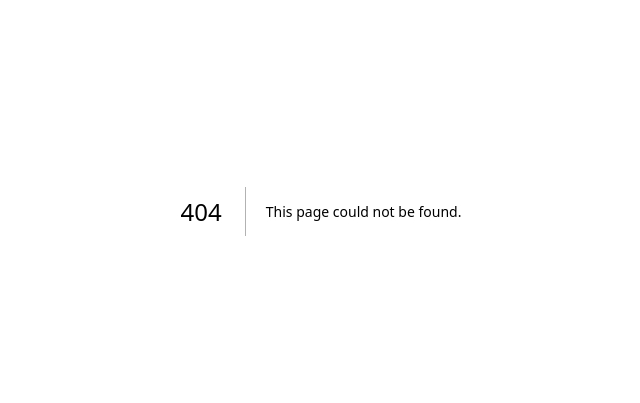
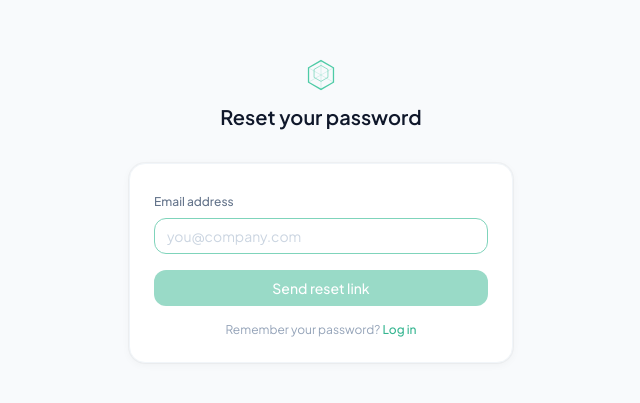
Before and after one commit to Mintlens/Mintlens, a Next.js app in the folder apps/web/: page /forgot-password in a window 1280 px wide. Before the commit this address had no page. Shown: the part 189-592 px from the top of the page, without its empty margins (319-959 px from the left). Built offline with nearby package versions, Linux system fonts and the light colour scheme; no server answers.

Commit message:
feat(web): add forgot-password and reset-password pages
- /forgot-password: email input, sends reset request, success message
- /reset-password?token=: new password form with confirmation
- "Forgot password?" link added to login page
- Middleware updated to allow new public auth routes

```diff
--- /dev/null
+++ b/apps/web/src/app/(auth)/forgot-password/page.tsx
@@ -0,0 +1,81 @@
+'use client'
+
+import { useState } from 'react'
+import Link from 'next/link'
+import { apiFetch } from '@/lib/api-client'
+import MintlensLogo from '@/components/layout/logo'
+
+export default function ForgotPasswordPage() {
+  const [email, setEmail]   = useState('')
+  const [sent, setSent]     = useState(false)
+  const [loading, setLoading] = useState(false)
+
+  async function handleSubmit(e: React.FormEvent) {
+    e.preventDefault()
+    setLoading(true)
+    try {
+      await apiFetch('/v1/auth/forgot-password', {
+        method: 'POST',
+        body: JSON.stringify({ email }),
+      })
+    } catch {
+      // Always show success to prevent email enumeration
+    }
+    setSent(true)
+    setLoading(false)
+  }
+
+  return (
+    <div className="flex min-h-screen items-center justify-center bg-slate-50 px-4">
+      <div className="w-full max-w-sm animate-fade-in">
+        <div className="mb-8 flex flex-col items-center gap-3">
+          <MintlensLogo className="h-8 w-8" />
+          <h1 className="text-xl font-semibold text-slate-900">Reset your password</h1>
+        </div>
+
+        {sent ? (
+          <div className="rounded-2xl border border-slate-100 bg-white p-6 text-center shadow-card">
+            <p className="text-sm text-slate-700">
+              If an account exists with <strong>{email}</strong>, we've sent a reset link.
+            </p>
+            <p className="mt-3 text-xs text-slate-400">Check your inbox and spam folder.</p>
+            <Link
+              href="/login"
+              className="mt-6 inline-block text-sm font-medium text-mint-500 hover:underline"
+            >
+              Back to login
+            </Link>
+          </div>
+        ) : (
+          <form onSubmit={handleSubmit} className="space-y-4 rounded-2xl border border-slate-100 bg-white p-6 shadow-card">
+            <div className="space-y-1.5">
+              <label className="text-xs font-medium text-slate-500">Email address</label>
+              <input
+                type="email"
+                value={email}
+                onChange={(e) => setEmail(e.target.value)}
+                required
+                autoFocus
+                placeholder="you@company.com"
+                className="h-9 w-full rounded-xl border border-slate-100 bg-slate-50 px-3 text-sm text-slate-700 placeholder:text-slate-300 outline-none transition-colors focus:border-mint-300 focus:bg-white"
+              />
+            </div>
+            <button
+              type="submit"
+              disabled={loading || !email.trim()}
+              className="h-9 w-full rounded-xl bg-mint-500 text-sm font-medium text-white transition-all hover:bg-mint-600 disabled:opacity-50"
+            >
+              {loading ? 'Sending...' : 'Send reset link'}
+            </button>
+            <p className="text-center text-xs text-slate-400">
+              Remember your password?{' '}
+              <Link href="/login" className="font-medium text-mint-500 hover:underline">
+                Log in
+              </Link>
+            </p>
+          </form>
+        )}
+      </div>
+    </div>
+  )
+}
--- a/apps/web/src/app/(auth)/login/page.tsx
+++ b/apps/web/src/app/(auth)/login/page.tsx
@@ -79,6 +79,12 @@ export default function LoginPage() {
             <Button type="submit" className="w-full" variant="primary" disabled={loading}>
               {loading ? 'Signing in…' : 'Sign in'}
             </Button>
+
+            <div className="text-right">
+              <Link href="/forgot-password" className="text-xs text-slate-400 hover:text-mint-500 transition-colors">
+                Forgot password?
+              </Link>
+            </div>
           </form>
         </div>
 
--- /dev/null
+++ b/apps/web/src/app/(auth)/reset-password/page.tsx
@@ -0,0 +1,115 @@
+'use client'
+
+import { useState } from 'react'
+import Link from 'next/link'
+import { useSearchParams } from 'next/navigation'
+import { apiFetch, ApiRequestError } from '@/lib/api-client'
+import MintlensLogo from '@/components/layout/logo'
+
+export default function ResetPasswordPage() {
+  const searchParams = useSearchParams()
+  const token = searchParams.get('token') ?? ''
+
+  const [password, setPassword]   = useState('')
+  const [confirm, setConfirm]     = useState('')
+  const [error, setError]         = useState<string | null>(null)
+  const [success, setSuccess]     = useState(false)
+  const [loading, setLoading]     = useState(false)
+
+  async function handleSubmit(e: React.FormEvent) {
+    e.preventDefault()
+    setError(null)
+
+    if (password !== confirm) {
+      setError('Passwords do not match')
+      return
+    }
+
+    setLoading(true)
+    try {
+      await apiFetch('/v1/auth/reset-password', {
+        method: 'POST',
+        body: JSON.stringify({ token, password }),
+      })
+      setSuccess(true)
+    } catch (err) {
+      setError(err instanceof ApiRequestError ? err.message : 'Something went wrong')
+    } finally {
+      setLoading(false)
+    }
+  }
+
+  if (!token) {
+    return (
+      <div className="flex min-h-screen items-center justify-center bg-slate-50 px-4">
+        <div className="w-full max-w-sm text-center">
+          <p className="text-sm text-slate-500">Invalid reset link.</p>
+          <Link href="/forgot-password" className="mt-3 inline-block text-sm font-medium text-mint-500 hover:underline">
+            Request a new one
+          </Link>
+        </div>
+      </div>
+    )
+  }
+
+  return (
+    <div className="flex min-h-screen items-center justify-center bg-slate-50 px-4">
+      <div className="w-full max-w-sm animate-fade-in">
+        <div className="mb-8 flex flex-col items-center gap-3">
+          <MintlensLogo className="h-8 w-8" />
+          <h1 className="text-xl font-semibold text-slate-900">Set new password</h1>
+        </div>
+
+        {success ? (
+          <div className="rounded-2xl border border-slate-100 bg-white p-6 text-center shadow-card">
+            <p className="text-sm text-slate-700">Your password has been reset.</p>
+            <Link
+              href="/login"
+              className="mt-4 inline-block rounded-xl bg-mint-500 px-6 py-2 text-sm font-medium text-white transition-all hover:bg-mint-600"
+            >
+              Log in
+            </Link>
+          </div>
+        ) : (
+          <form onSubmit={handleSubmit} className="space-y-4 rounded-2xl border border-slate-100 bg-white p-6 shadow-card">
+            {error && (
+              <div className="rounded-lg bg-red-50 px-3 py-2 text-xs text-red-600">{error}</div>
+            )}
+            <div className="space-y-1.5">
+              <label className="text-xs font-medium text-slate-500">New password</label>
+              <input
+                type="password"
+                value={password}
+                onChange={(e) => setPassword(e.target.value)}
+                required
+                minLength={8}
+                autoFocus
+                placeholder="Minimum 8 characters"
+                className="h-9 w-full rounded-xl border border-slate-100 bg-slate-50 px-3 text-sm text-slate-700 placeholder:text-slate-300 outline-none transition-colors focus:border-mint-300 focus:bg-white"
+              />
+            </div>
+            <div className="space-y-1.5">
+              <label className="text-xs font-medium text-slate-500">Confirm password</label>
+              <input
+                type="password"
+                value={confirm}
+                onChange={(e) => setConfirm(e.target.value)}
+                required
+                minLength={8}
+                placeholder="Type it again"
+                className="h-9 w-full rounded-xl border border-slate-100 bg-slate-50 px-3 text-sm text-slate-700 placeholder:text-slate-300 outline-none transition-colors focus:border-mint-300 focus:bg-white"
+              />
+            </div>
+            <button
+              type="submit"
+              disabled={loading || password.length < 8}
+              className="h-9 w-full rounded-xl bg-mint-500 text-sm font-medium text-white transition-all hover:bg-mint-600 disabled:opacity-50"
+            >
+              {loading ? 'Resetting...' : 'Reset password'}
+            </button>
+          </form>
+        )}
+      </div>
+    </div>
+  )
+}
--- a/apps/web/src/middleware.ts
+++ b/apps/web/src/middleware.ts
@@ -1,7 +1,7 @@
 import { NextResponse } from 'next/server'
 import type { NextRequest } from 'next/server'
 
-const PUBLIC_PATHS = ['/login', '/signup']
+const PUBLIC_PATHS = ['/login', '/signup', '/forgot-password', '/reset-password', '/verify-email']
 
 export function middleware(request: NextRequest) {
   const { pathname } = request.nextUrl
```
